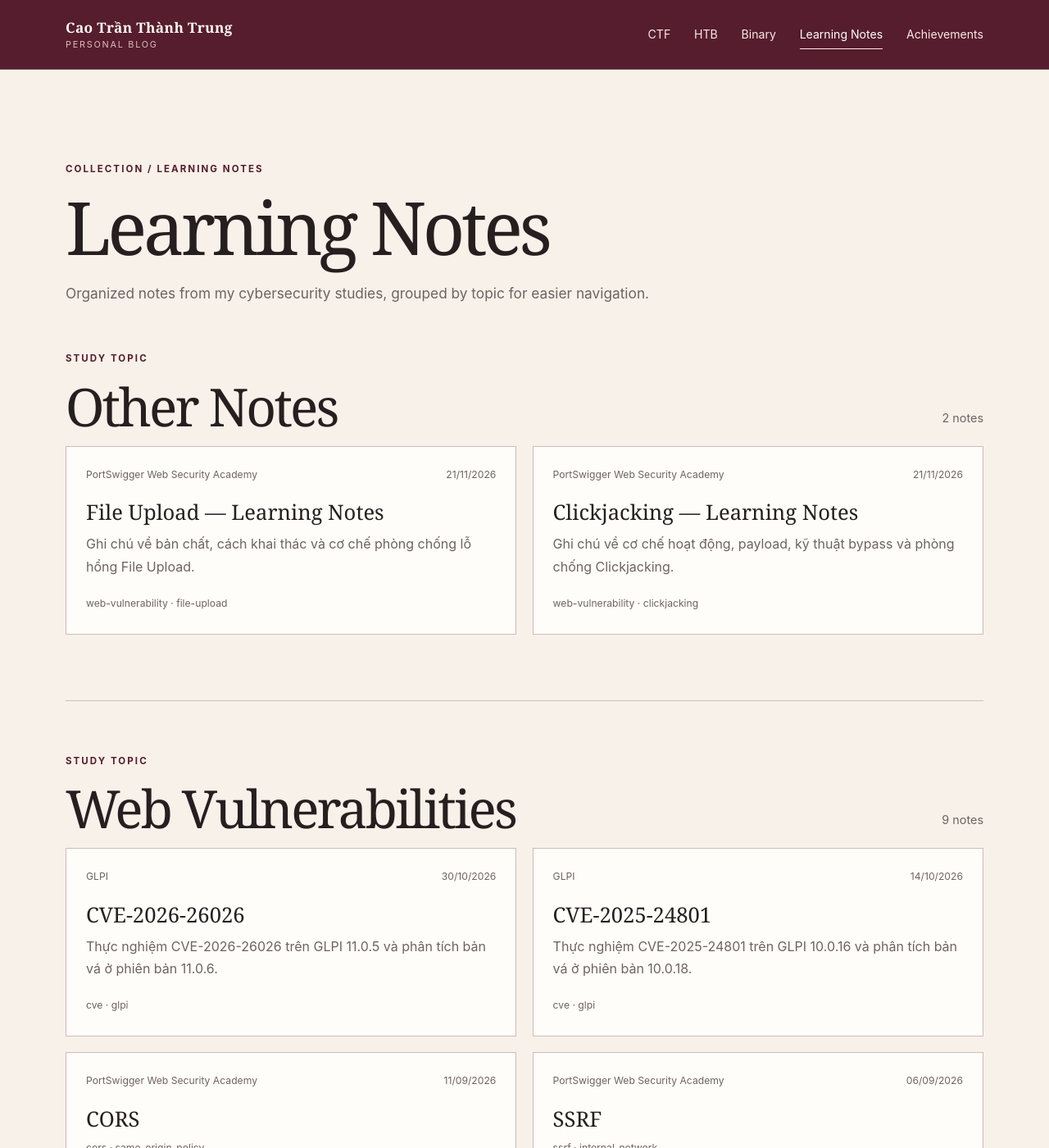
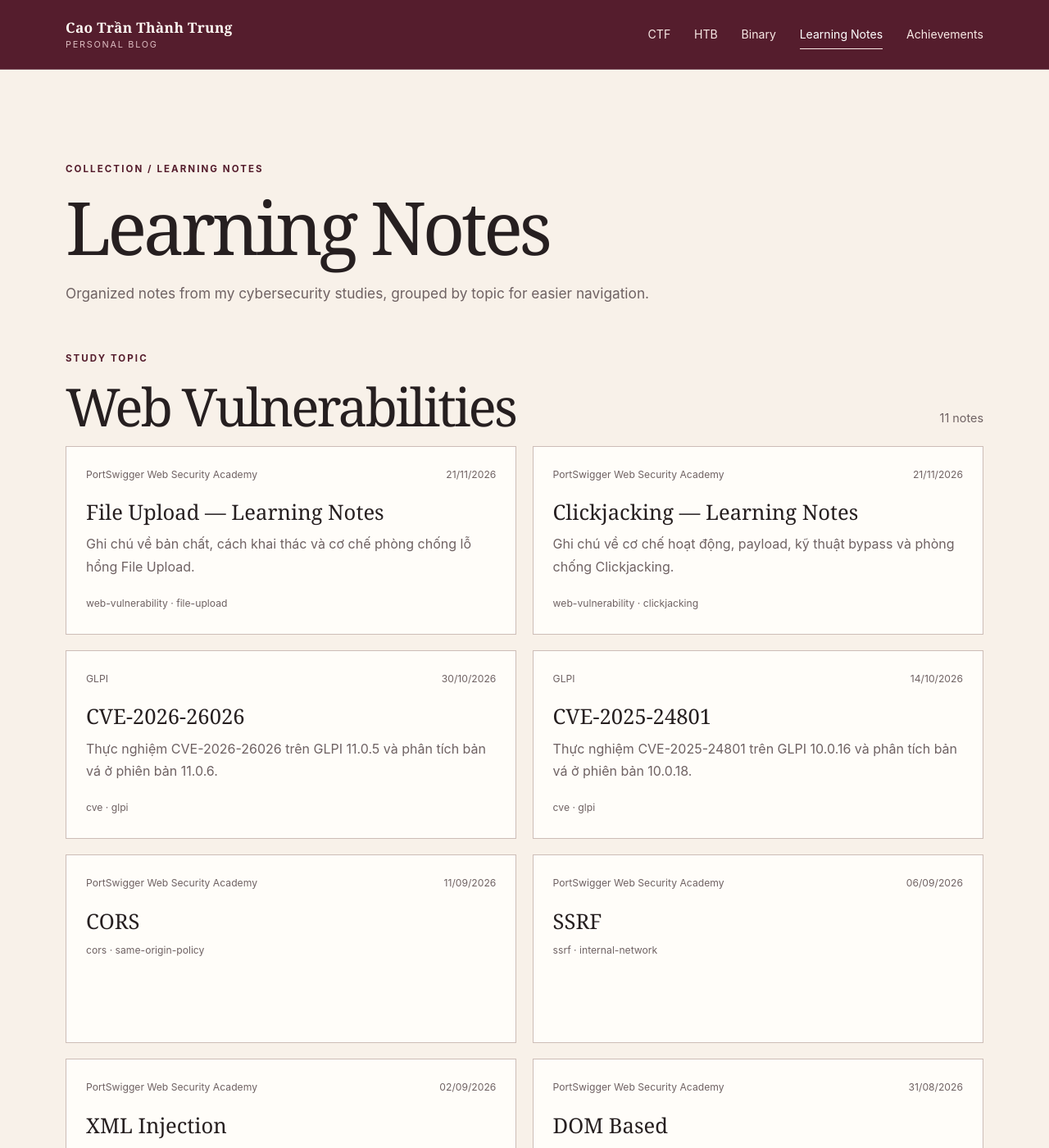
Before and after one commit to PeaMatNgu/PeaMatNgu.github.io, a Jekyll site: the page built from web-security/index.md, in a window 1280 px wide and 1400 px high. Shown: the whole window at 82% size. Built offline with Jekyll 4.4.1, drawn with Linux system fonts in a browser that asks for light colours; part of the change alters nothing that is shown.

Commit message:
Group web notes under Web Vulnerabilities

```diff
--- a/_web/2026-11-21-clickjacking.md
+++ b/_web/2026-11-21-clickjacking.md
@@ -3,6 +3,7 @@ title: "Clickjacking — Learning Notes"
 date: 2026-11-21
 summary: "Ghi chú về cơ chế hoạt động, payload, kỹ thuật bypass và phòng chống Clickjacking."
 platform: "PortSwigger Web Security Academy"
+learning_topic: "Web Vulnerabilities"
 tags:
   - web-vulnerability
   - clickjacking
--- a/_web/2026-11-21-file-upload.md
+++ b/_web/2026-11-21-file-upload.md
@@ -3,6 +3,7 @@ title: "File Upload — Learning Notes"
 date: 2026-11-21
 summary: "Ghi chú về bản chất, cách khai thác và cơ chế phòng chống lỗ hổng File Upload."
 platform: "PortSwigger Web Security Academy"
+learning_topic: "Web Vulnerabilities"
 tags:
   - web-vulnerability
   - file-upload
```
